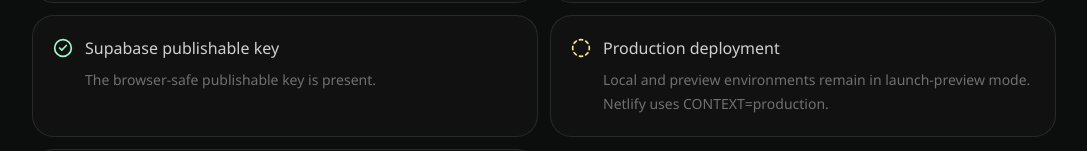
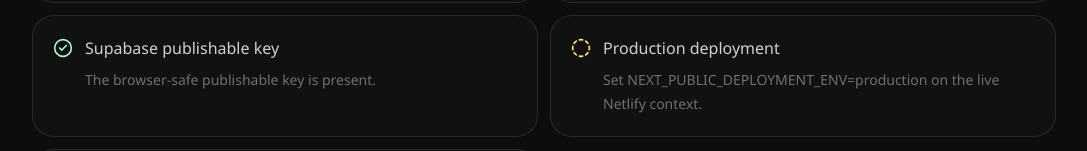
Before and after one commit to iManuel2K/capcar, a Next.js app: page /launch in a window 1280 px wide. Shown: the part 501-652 px from the top of the page, without its empty margins (96-1183 px from the left). Built offline with nearby package versions, Linux system fonts and the light colour scheme; no server answers.

Commit message:
fix: detect Netlify production environment

```diff
--- a/src/features/deployment/deployment-readiness.ts
+++ b/src/features/deployment/deployment-readiness.ts
@@ -23,7 +23,9 @@ export function getDeploymentReadiness(
   const supabaseUrl = environment.NEXT_PUBLIC_SUPABASE_URL?.trim();
   const publishableKey =
     environment.NEXT_PUBLIC_SUPABASE_PUBLISHABLE_KEY?.trim();
+  const deploymentEnvironment = environment.NEXT_PUBLIC_DEPLOYMENT_ENV?.trim();
   const production =
+    deploymentEnvironment === "production" ||
     environment.VERCEL_ENV === "production" ||
     environment.CONTEXT === "production";
   const siteIsHttps = Boolean(siteUrl?.startsWith("https://"));
@@ -60,7 +62,7 @@ export function getDeploymentReadiness(
       ready: production,
       detail: production
         ? "The application is running in the production environment."
-        : "Local and preview environments remain in launch-preview mode. Netlify uses CONTEXT=production.",
+        : "Set NEXT_PUBLIC_DEPLOYMENT_ENV=production on the live Netlify context.",
     },
     {
       key: "legal-identity",
```
Also changed, not shown: 2 other files (tests, documents, lock files or other folders).
